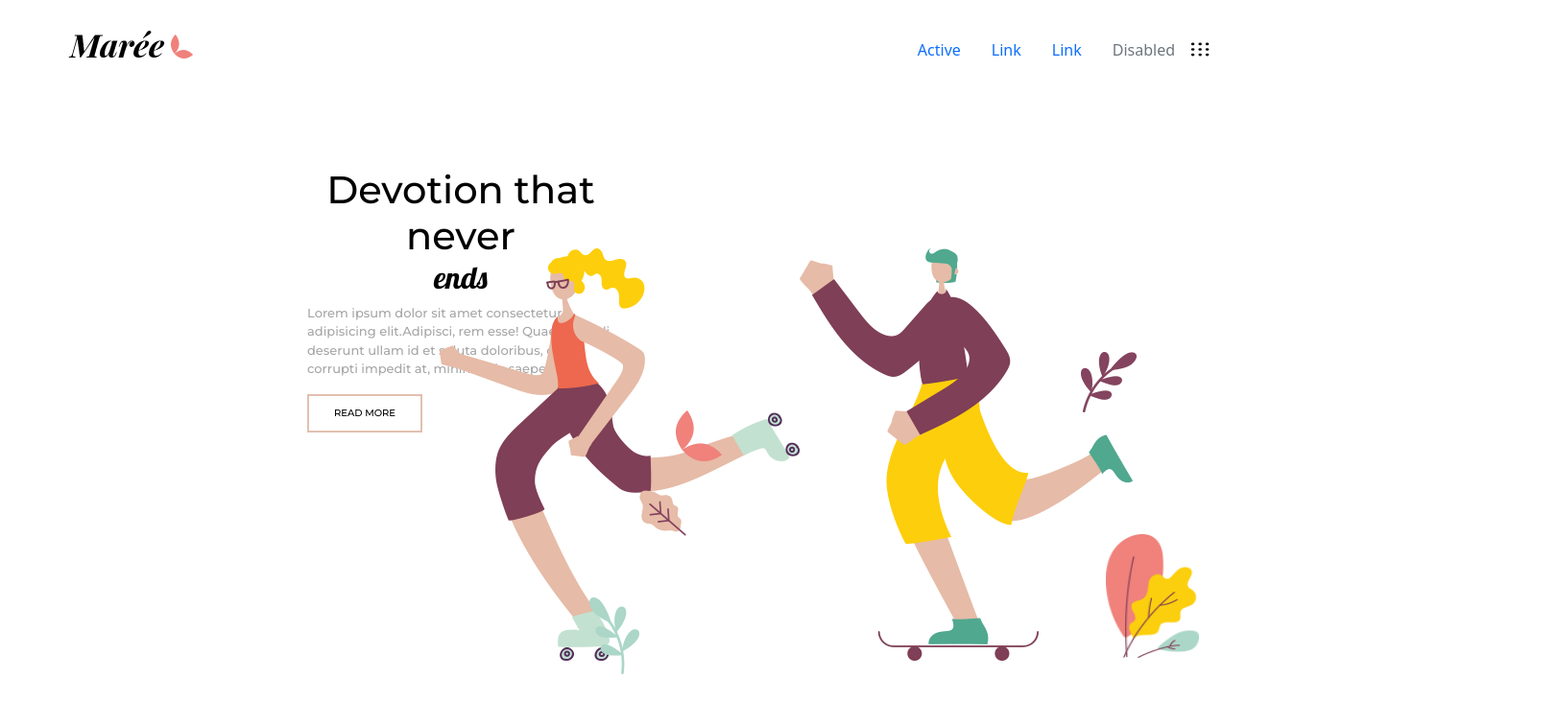
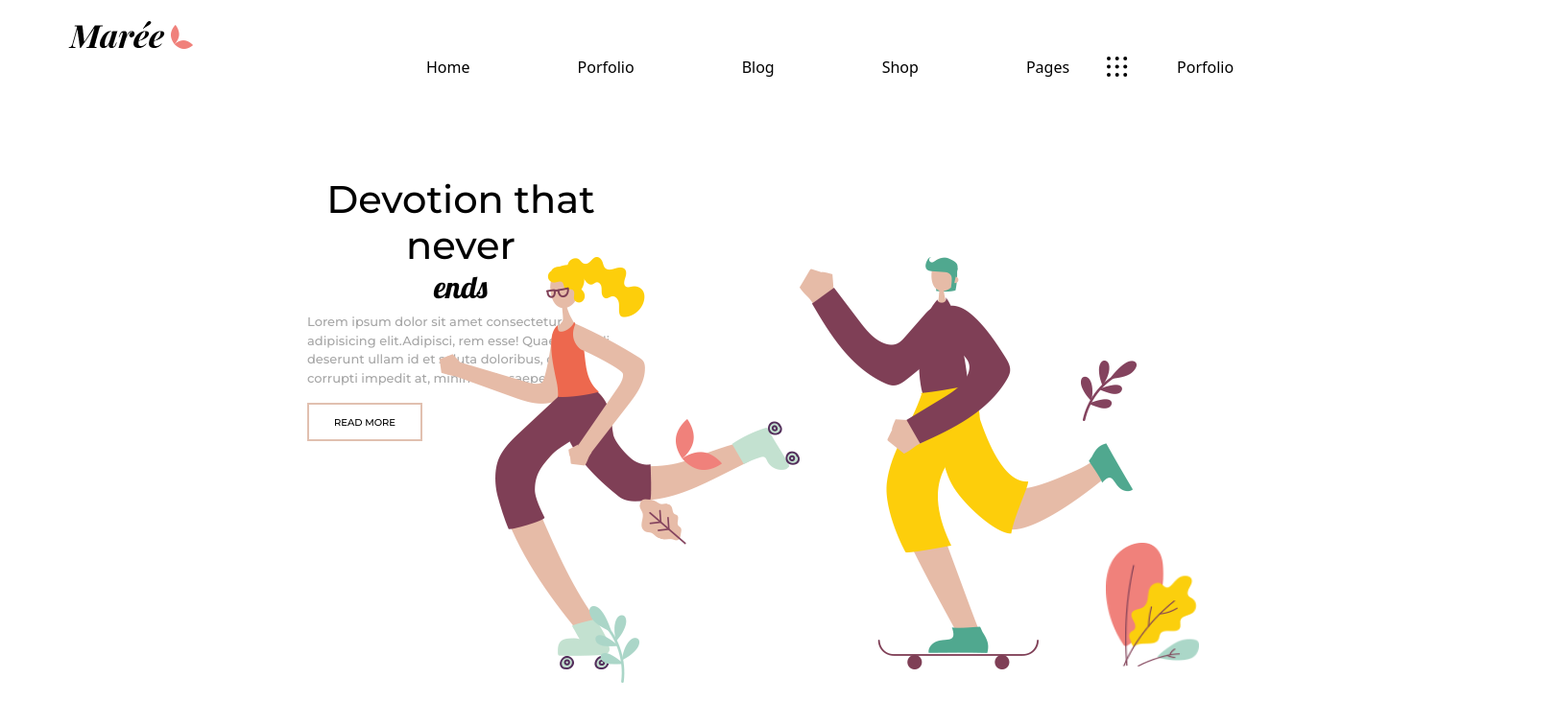
Before and after one commit to Giulia-92/proj-html-vuejs, a Vue app: page / in a window 1280 px wide. Shown: the top 756 px of the page at 96% size, 1623 px wide, since content can reach past the window. Built offline with nearby package versions, Linux system fonts and the light colour scheme; a web font is replaced by a local one.

Commit message:
proj-html-vuejs

```diff
--- a/src/App.vue
+++ b/src/App.vue
@@ -1,5 +1,6 @@
 <template>
   <div id="app">
+     <LinkContent/>
     <HeaderContent/>
     <MainContent/>
     <CardContent/>
@@ -11,14 +12,15 @@
 import HeaderContent from './components/HeaderContent.vue'
 import MainContent from './components/MainContent.vue'
 import CardContent from './components/CardContent.vue'
-
+import LinkContent from './components/LinkContent.vue'
 //import axios from 'axios'
 export default {
   name: 'App',
   components: {
     HeaderContent,
     MainContent,
-    CardContent
+    CardContent,
+    LinkContent,
 
   },
 }
--- a/src/components/CardContent.vue
+++ b/src/components/CardContent.vue
@@ -1,8 +1,6 @@
 <template>
    <div> {{mail}} <br/>{{number}} <br/>{{street}} <br/>{{address}}
-   <div>
-       {{link}}
-   </div>
+
        </div>
 
 </template>
@@ -16,7 +14,7 @@ export default {
       address:String,
       number:Number,
       street:String,
-      link:String,
+
   }
 }
 </script>
--- a/src/components/HeaderContent.vue
+++ b/src/components/HeaderContent.vue
@@ -3,22 +3,14 @@
 <header>
   <img class="logo" src="../assets/img/logo-sidearea-1-1.png" alt="">
 
-
-<ul class="nav justify-content-end">
-  <li class="nav-item">
-    <a class="nav-link active" aria-current="page" href="#">Active</a>
-  </li>
-  <li class="nav-item">
-    <a class="nav-link" href="#">Link</a>
-  </li>
-  <li class="nav-item">
-    <a class="nav-link" href="#">Link</a>
-  </li>
-  <li class="nav-item">
-    <a class="nav-link disabled">Disabled</a>
-  </li>
-  <img  class="grid" src="../assets/img/svg-1.svg" alt="">
-</ul>
+  <ul>
+  <li class="menu">
+    <a href="#"><LinkContent v-for="(item) in links" :key="item" :link="item.link" /> </a>
+    </li>
+  </ul>
+  <div class="imenu">
+      <img src="../assets/img/svg-1.svg" alt="">
+   </div>
   <div class="top1">
     <h1>Devotion that never <h2>ends</h2></h1>
    <p>Lorem ipsum dolor sit amet consectetur adipisicing elit.Adipisci, rem esse! Quaerat modi deserunt ullam id et soluta doloribus, qui corrupti impedit at, minima hic saepe.</p>
@@ -51,11 +43,34 @@
 
 </template>
 <script>
+import LinkContent from './LinkContent.vue'
 export default {
   name: 'HeaderContent',
+  components:{
+      LinkContent
+      },
   data(){
     return{
-
+      links:[
+      {
+        "link":"Home"
+      },
+      {
+        "link":"Porfolio"
+      },
+      {
+        "link":"Blog"
+      },
+      {
+        "link":"Shop"
+      },
+      {
+        "link":"Pages"
+      },
+      {
+        "link":"Porfolio"
+      },
+      ]
     }
   }
 }
@@ -65,16 +80,28 @@ export default {
 <style>
 
 .logo{
-  margin-top:30px;
+  margin-top:-24px;
 }
-.nav{
-  margin-top: -30px;
+ul{
+  display:inline-flex;
+  justify-content: flex-end;
+  list-style-type:none;
+  color: black;
+  margin-left: 190px;
+  margin-right:-110px;
 }
 
+a{
+  color: black;
+  text-decoration: none
+}
 a:hover{
-  background-image: linear-gradient(transparent calc(100% - 6px), #f0cebe 0);
+  text-decoration: underline #F3d0c7 4px;
 }
-
+.imenu{
+  margin-left:90%;
+  margin-top:-42px;
+}
 
 
 .grid{
--- /dev/null
+++ b/src/components/LinkContent.vue
@@ -0,0 +1,18 @@
+<template>
+   <ul>
+       <li>
+        {{link}}
+        </li>
+    </ul>
+</template>
+<script>
+export default {
+    name: 'LinkContent',
+    props:{
+         link:String,
+    },
+}
+</script>
+<style>
+
+</style>
--- a/src/components/MainContent.vue
+++ b/src/components/MainContent.vue
@@ -93,25 +93,26 @@ export default {
         "mail": "maree.qode@gmail.com",
         "address":"1040 Brussels,Belgium",
         "street":"Avenue d'Auderghem 10",
-        "link":"Home"
+
     },
      {
         "number": "+44645321789",
         "mail": "maree.qode@gmail.com",
         "address":"1040 Brussels,Belgium",
         "street":"Avenue d'Auderghem 10",
+
     },
      {
         "number": "+44645321789",
         "mail": "maree.qode@gmail.com",
         "address":"1040 Brussels,Belgium",
         "street":"Avenue d'Auderghem 10",
+
     },
+    ]
+  }
 
-      ]
-
-    }
-  }
+}
 
 }
 </script>
```
